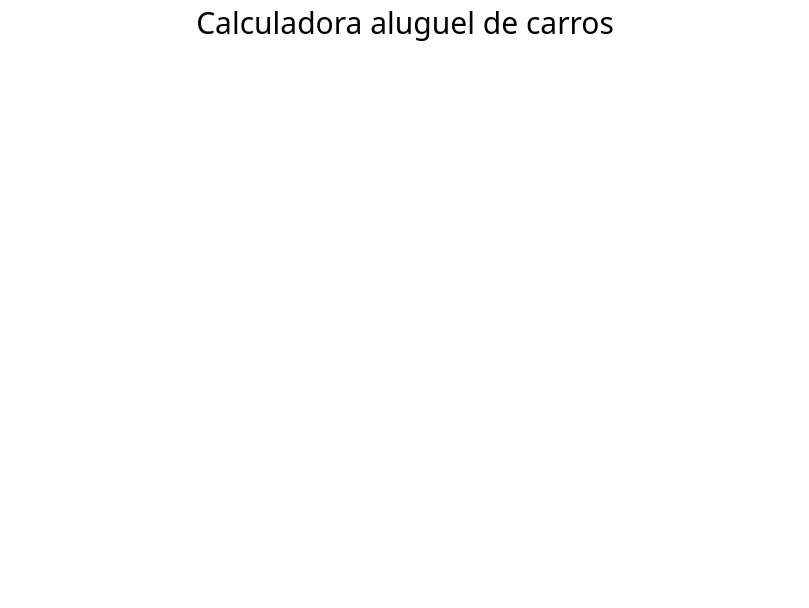
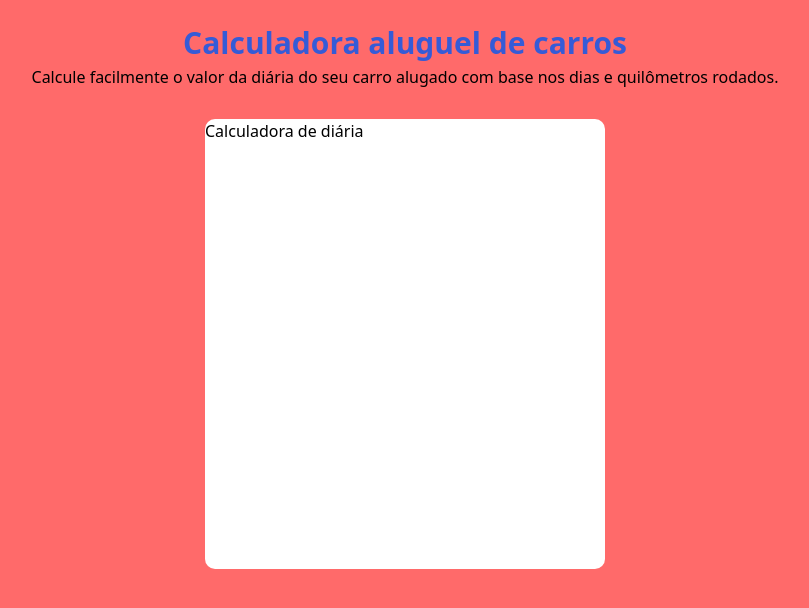
Before and after one commit to janainamesquita/GT10-Html-css, a plain HTML site: page aula8/index.html in a window 1280 px wide. Shown: the whole page, without its empty margins (235-1044 px from the left). Drawn offline with nearby package versions, Linux system fonts and the light colour scheme.

Commit message:
calculadoradiariaaula8

```diff
--- a/aula8/index.html
+++ b/aula8/index.html
@@ -7,8 +7,14 @@
     <title>Document</title>
 </head>
 <body>
-    <div class="w-full h-screen flex justify-center">
-        <h1 class="text-[30px] text-[#000000]">Calculadora aluguel de carros</h1>
+    <div class="w-full h-screen flex flex-col items-center pt-[20px] bg-[#FF6A6AFF]">
+        <h1 class="text-[30px] text-[#355BD7FF] font-bold">Calculadora aluguel de carros</h1>
+        <p>Calcule facilmente o valor da diária do seu carro alugado com base nos dias e
+            quilômetros rodados.</p>
+        <div class="w-[400px] h-[450px] bg-white mt-[30px] rounded-[10px]" >
+            <div class="w-full h-auto flex justify-center"></div>
+            <h1>Calculadora de diária</h1>
+        </div>
     </div>
 </body>
 </html>
```
